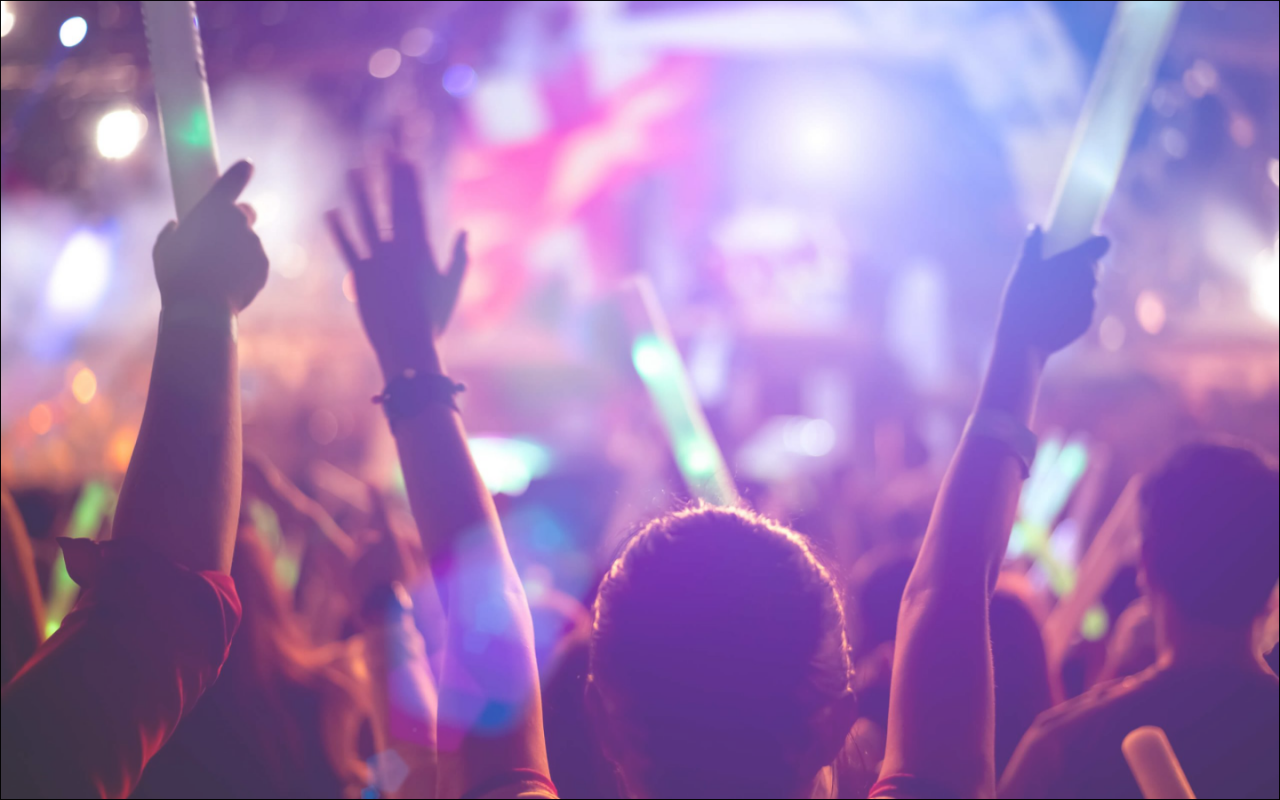
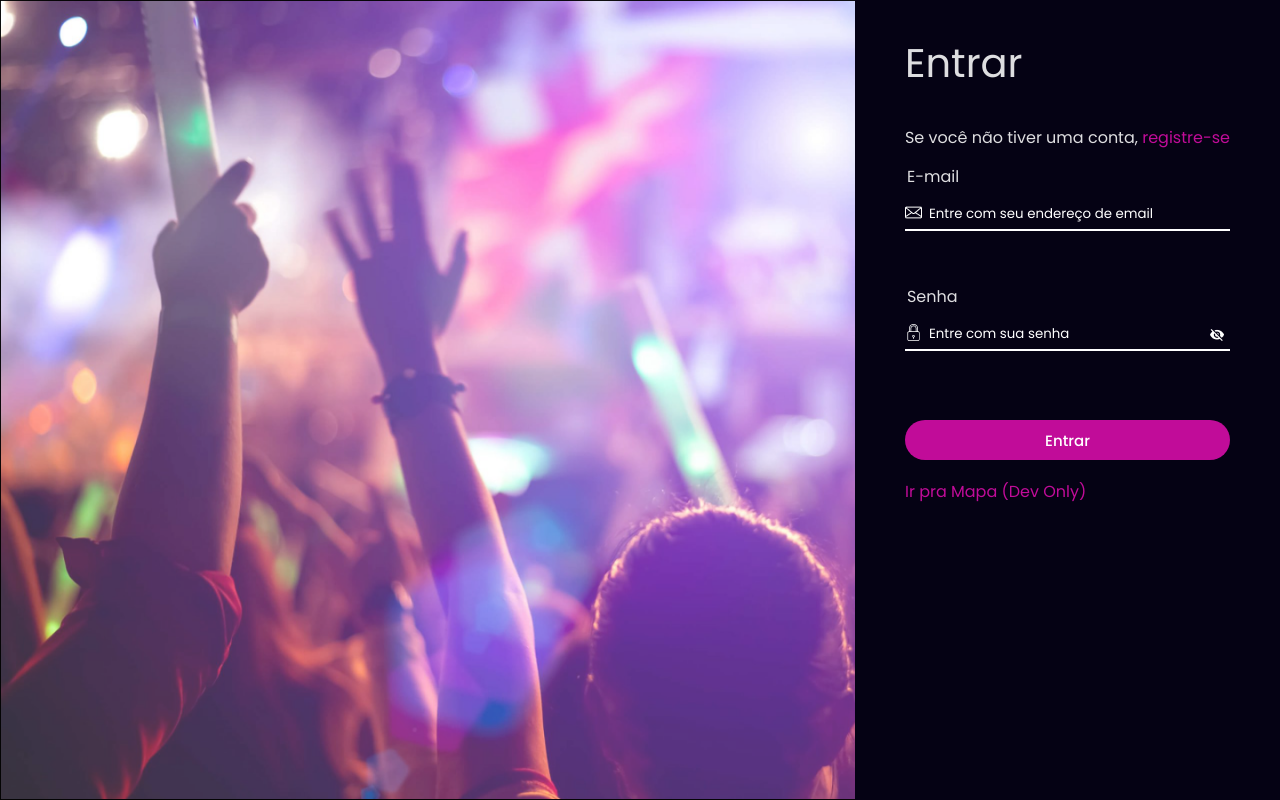
Before and after one commit to Falivith/where, a React (Vite) app in the folder where-front/: page / in a window 1280 px wide. Built offline with nearby package versions, Linux system fonts and the light colour scheme.

Commit message:
Header iniciada

```diff
--- a/package.json
+++ /dev/null
@@ -1,5 +0,0 @@
-{
-  "dependencies": {
-    "react-router-dom": "^6.15.0"
-  }
-}
--- a/where-front/package.json
+++ b/where-front/package.json
@@ -10,6 +10,9 @@
     "preview": "vite preview"
   },
   "dependencies": {
+    "@emotion/react": "^11.11.1",
+    "@emotion/styled": "^11.11.0",
+    "@mui/material": "^5.14.6",
     "react": "^18.2.0",
     "react-dom": "^18.2.0",
     "react-router-dom": "^6.15.0"
--- a/where-front/src/components/Header.module.css
+++ b/where-front/src/components/Header.module.css
@@ -0,0 +1,18 @@
+.backgroundHeader{
+    background-color: black;
+    height: 90px;
+    display: flex;
+    align-items: center;
+    padding-left: 40px;
+    padding-right: 40px;
+    justify-content: space-between;
+}
+
+.customToggle{
+    margin: 0;
+}
+
+.linkToEvents{
+    text-decoration: none;
+    color: white;
+}
--- a/where-front/src/components/Header.tsx
+++ b/where-front/src/components/Header.tsx
@@ -1,12 +1,99 @@
+import { Link } from 'react-router-dom';
+import { createTheme, ThemeProvider } from '@mui/material/styles';
+import { useState } from 'react';
+import styles from './Header.module.css';
 
+import * as React from 'react';
+import { styled } from '@mui/material/styles';
+import FormGroup from '@mui/material/FormGroup';
+import FormControlLabel from '@mui/material/FormControlLabel';
+import Switch, { SwitchProps } from '@mui/material/Switch';
+import Stack from '@mui/material/Stack';
+import Typography from '@mui/material/Typography';
+
+const IOSSwitch = styled((props: SwitchProps) => (
+  <Switch focusVisibleClassName=".Mui-focusVisible" disableRipple {...props} />
+))(({ theme }) => ({
+  width: 42,
+  height: 26,
+  padding: 0,
+  '& .MuiSwitch-switchBase': {
+    padding: 0,
+    margin: 2,
+    transitionDuration: '300ms',
+    '&.Mui-checked': {
+      transform: 'translateX(16px)',
+      color: '#fff',
+      '& + .MuiSwitch-track': {
+        backgroundColor: theme.palette.mode === 'dark' ? '#2ECA45' : '#65C466',
+        opacity: 1,
+        border: 0,
+      },
+      '&.Mui-disabled + .MuiSwitch-track': {
+        opacity: 0.5,
+      },
+    },
+    '&.Mui-focusVisible .MuiSwitch-thumb': {
+      color: '#33cf4d',
+      border: '6px solid #fff',
+    },
+    '&.Mui-disabled .MuiSwitch-thumb': {
+      color:
+        theme.palette.mode === 'light'
+          ? theme.palette.grey[100]
+          : theme.palette.grey[600],
+    },
+    '&.Mui-disabled + .MuiSwitch-track': {
+      opacity: theme.palette.mode === 'light' ? 0.7 : 0.3,
+    },
+  },
+  '& .MuiSwitch-thumb': {
+    boxSizing: 'border-box',
+    width: 22,
+    height: 22,
+  },
+  '& .MuiSwitch-track': {
+    borderRadius: 26 / 2,
+    backgroundColor: theme.palette.mode === 'light' ? '#E9E9EA' : '#39393D',
+    opacity: 1,
+    transition: theme.transitions.create(['background-color'], {
+      duration: 500,
+    }),
+  },
+}));
+
+const theme = createTheme({
+  palette: {
+    primary: {
+      main: '#ff5722', // Cor principal quando ativo
+    },
+    secondary: {
+      main: '#9c27b0', // Cor secundária quando ativo
+    },
+
+  },
+});
 
 function Header() {
 
-    return (
-      <>
+  const [checked, setChecked] = useState(false);
+  const handleChange = () => {
+    setChecked(!checked);
+  };
 
-      </>
-    )
-  }
+  return (
+    <ThemeProvider theme={theme}>
+      <div className={ styles.backgroundHeader }>
+        <FormControlLabel
+          control={<IOSSwitch sx={{ m: 1 }} defaultChecked />}
+        />
 
-  export default Header
+        <Link to="/map" className={ styles.linkToEvents }>
+          Eventos
+        </Link>
+      </div>
+    </ThemeProvider>
+  );
+}
+
+export default Header;
--- a/where-front/src/index.css
+++ b/where-front/src/index.css
@@ -17,3 +17,7 @@
   -moz-osx-font-smoothing: grayscale;
   -webkit-text-size-adjust: 100%;
 }
+
+body{
+  margin: 0;
+}
--- a/where-front/src/main.tsx
+++ b/where-front/src/main.tsx
@@ -2,8 +2,9 @@ import React from 'react';
 import ReactDOM from 'react-dom/client';
 import './index.css';
 import { createBrowserRouter, RouterProvider } from "react-router-dom";
-import Login from './pages/login.tsx';
+import Login from './pages/Login.tsx';
 import Register from './pages/Register.tsx';
+import Map from './pages/Map.tsx';
 
 const router = createBrowserRouter([
   {
@@ -15,7 +16,7 @@ const router = createBrowserRouter([
     element: <Register/>
   },
   {
-    path: "./map",
+    path: "/map",
     element: <Map/>
   }
 ])
--- a/where-front/src/pages/Login.tsx
+++ b/where-front/src/pages/Login.tsx
@@ -1,10 +1,60 @@
-function Map() {
+import styles from './Login.module.css';
+import padlock from '../assets/padlock_icon.png';
+import email from '../assets/email_icon.png';
+import invisibleEye from '../assets/eye.png'
+import { Link } from 'react-router-dom';
+import { useState } from 'react';
+
+function Login() {
+
+    const [showPassword, setShowPassword] = useState(false);
+
+    const toggleShowPassword = () => {
+        setShowPassword(!showPassword);
+    };
 
   return (
     <>
+        <article className = { styles.sidebar }>
 
+            <div>
+                <h1 className = { styles.title }>Entrar</h1>
+                <span className = { styles.titleSpan }>Se você não tiver uma conta, <Link to="/register" className={styles.signUpLink}> registre-se </Link></span>
+            </div>
+
+            <form className = { styles.form } action="submit">
+
+                <div className = { styles.inputContainer }>
+                    <label className = { styles.inputLabel } htmlFor="">E-mail</label>
+                    <div className = { styles.inputOuterStyle }>
+                        <img className = { styles.inputIcon } src = { email } alt="" />
+                        <input className = { styles.input } placeholder = "Entre com seu endereço de email" type="text" />
+                    </div>
+
+                </div>
+
+                <div className = { styles.inputContainer }>
+                    <label className = { styles.inputLabel } htmlFor="">Senha</label>
+                    <div className = { styles.inputOuterStyle }>
+                        <img className = { styles.inputIcon } src = { padlock } alt="" />
+                        <input
+                            type={showPassword ? 'text' : 'password'}
+                            id="password"
+                            className={styles.input}
+                            placeholder="Entre com sua senha"
+                        />
+                        <button className = { styles.inputIconButton } onClick={toggleShowPassword} type="button">
+                            <img src = { invisibleEye } />
+                        </button>
+                    </div>
+                </div>
+
+                <button formAction="submit" className = { styles.loginButton }>Entrar</button>
+                <Link to="/map" className={styles.signUpLink}> Ir pra Mapa (Dev Only) </Link>
+            </form>
+        </article>
     </>
   )
 }
 
-export default Map
+export default Login
--- a/where-front/src/pages/Map.tsx
+++ b/where-front/src/pages/Map.tsx
@@ -0,0 +1,13 @@
+import Header from '../components/Header';
+import styles from './Map.module.css';
+
+function Map() {
+
+  return (
+    <>
+        <Header/>
+    </>
+  )
+}
+
+export default Map
```
Also changed, not shown: 2 other files (tests, documents, lock files or other folders).
